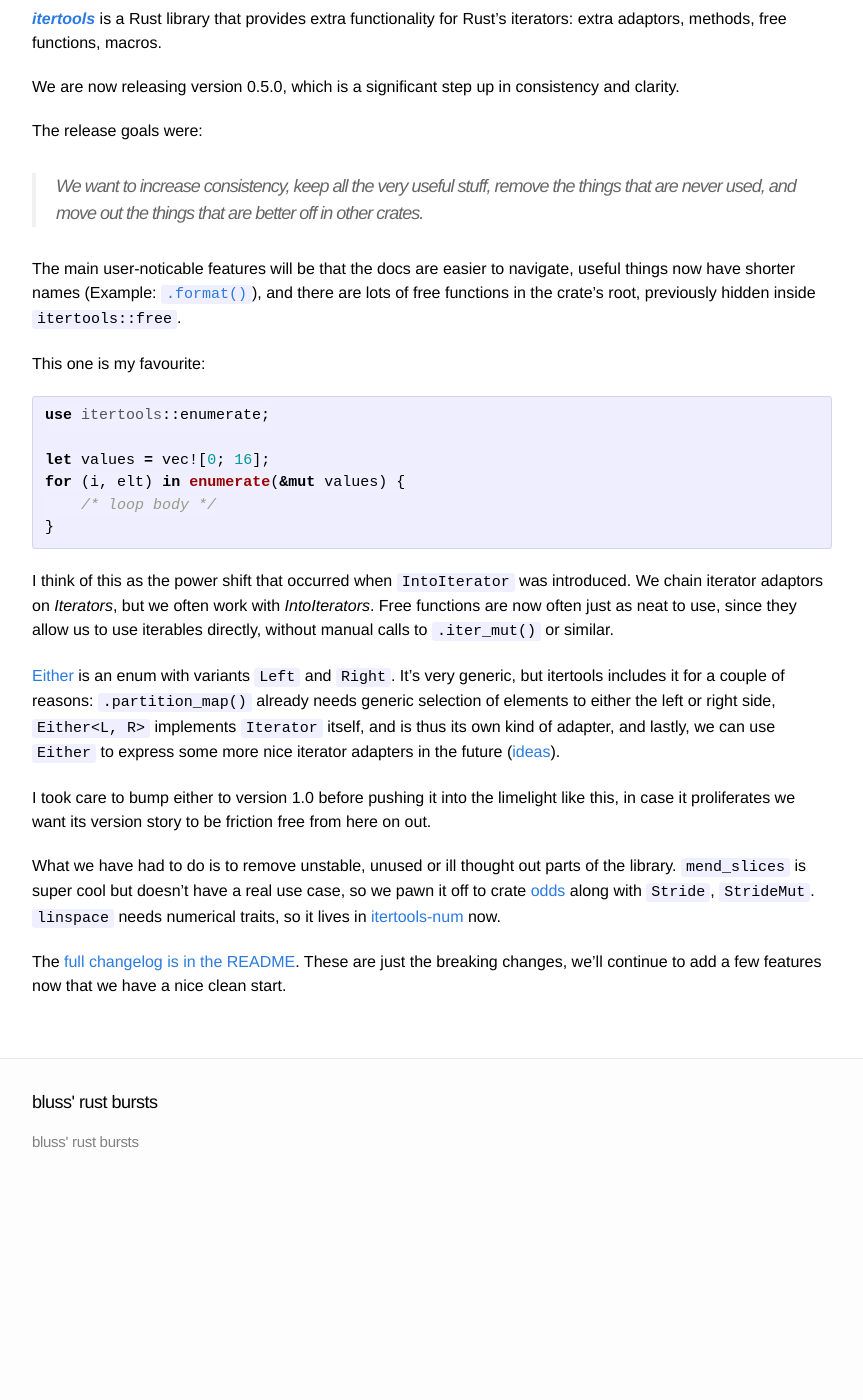
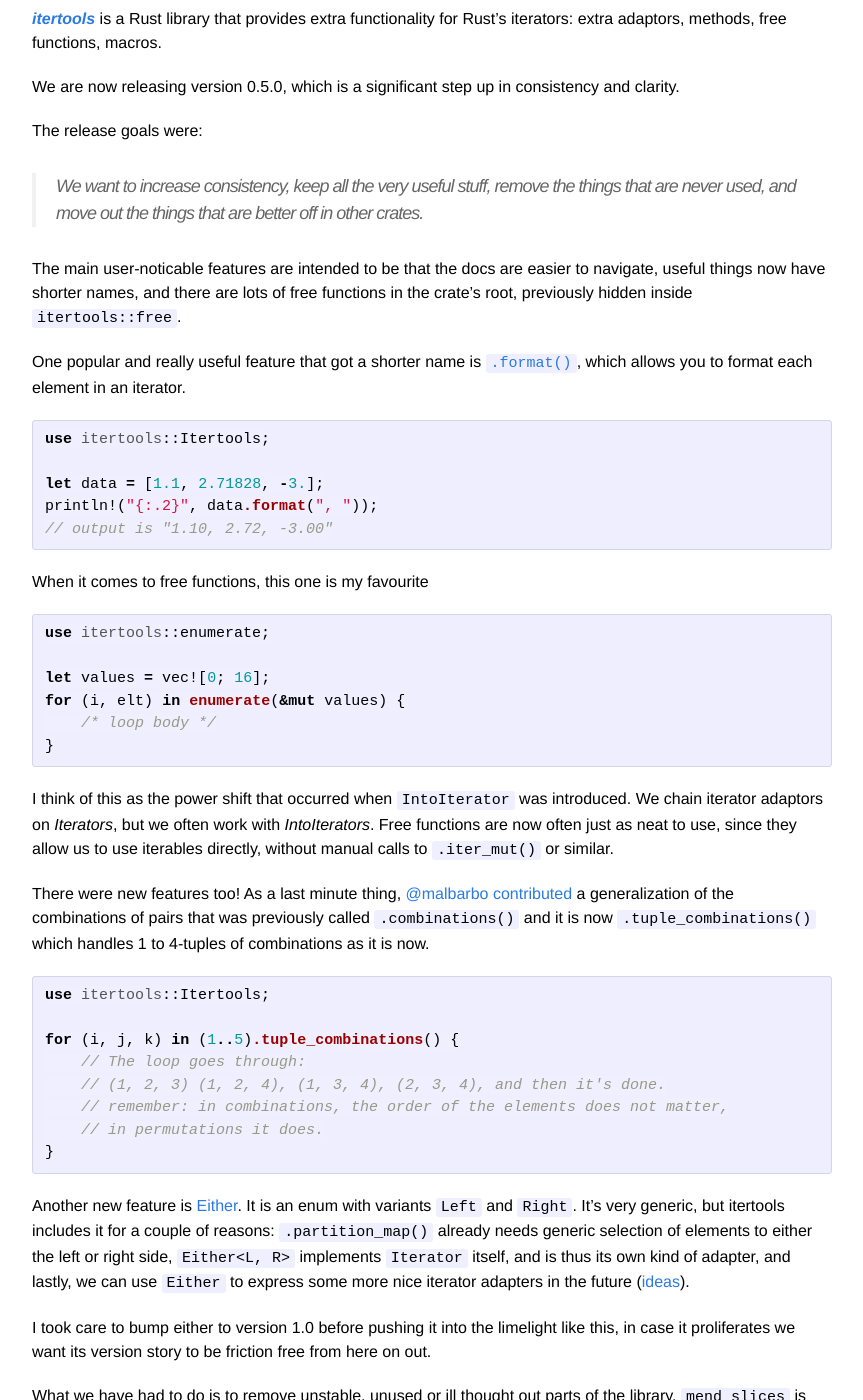
Before and after one commit to bluss/bluss.github.io, a Jekyll site: the page built from _posts/2016-09-26-itertools-0.5.0.markdown, in a window 1280 px wide and 1400 px high, scrolled down 195 px. Shown: the whole window, without its empty margins (208-1071 px from the left). Built offline with Jekyll 4.4.1, drawn with Linux system fonts in a browser that asks for light colours; before the commit the page ends 1394 px from its top, so only the background shows below that; some of the changed text lies outside the part shown.

Commit message:
Update itertools 0.5 post

```diff
--- a/_posts/2016-09-24-itertools-0.5.0.markdown
+++ b/_posts/2016-09-26-itertools-0.5.0.markdown
@@ -19,14 +19,24 @@
 > things that are never used, and move out the things that are better off in
 > other crates.
 
-The main user-noticable features will be that the docs are easier to navigate,
-useful things now have shorter names (Example: [`.format()`][2]), and there
-are lots of free functions in the crate’s root, previously hidden inside
-`itertools::free`.
+The main user-noticable features are intended to be that the docs are easier to
+navigate, useful things now have shorter names, and there are lots of free
+functions in the crate’s root, previously hidden inside `itertools::free`.
+
+One popular and really useful feature that got a shorter name is
+[`.format()`][2], which allows you to format each element in an iterator.
+
+{% highlight rust %}
+use itertools::Itertools;
+
+let data = [1.1, 2.71828, -3.];
+println!("{:.2}", data.format(", "));
+// output is "1.10, 2.72, -3.00"
+{% endhighlight %}
 
 [2]: https://bluss.github.io/rust-itertools/doc/itertools/trait.Itertools.html#method.format
 
-This one is my favourite:
+When it comes to free functions, this one is my favourite
 
 {% highlight rust %}
 use itertools::enumerate;
@@ -42,12 +52,30 @@
 Free functions are now often just as neat to use, since they allow us to use
 iterables directly, without manual calls to `.iter_mut()` or similar.
 
-[Either][either] is an enum with variants `Left` and `Right`. It's very generic,
-but itertools includes it for a couple of reasons: `.partition_map()` already
-needs generic selection of elements to either the left or right side,
-`Either<L, R>` implements `Iterator` itself, and is thus its own kind of adapter,
-and lastly, we can use `Either` to express some more nice iterator adapters
-in the future ([ideas][bug]).
+There were new features too! As a last minute thing, [@malbarbo contributed][151]
+a generalization of the combinations of pairs that was previously called
+`.combinations()` and it is now `.tuple_combinations()` which handles 1 to 4-tuples
+of combinations as it is now.
+
+[151]: https://github.com/bluss/rust-itertools/pull/151
+
+{% highlight rust %}
+use itertools::Itertools;
+
+for (i, j, k) in (1..5).tuple_combinations() {
+    // The loop goes through:
+    // (1, 2, 3) (1, 2, 4), (1, 3, 4), (2, 3, 4), and then it's done.
+    // remember: in combinations, the order of the elements does not matter,
+    // in permutations it does.
+}
+{% endhighlight %}
+
+Another new feature is [Either][either]. It is an enum with variants `Left` and
+`Right`. It's very generic, but itertools includes it for a couple of reasons:
+`.partition_map()` already needs generic selection of elements to either the
+left or right side, `Either<L, R>` implements `Iterator` itself, and is thus
+its own kind of adapter, and lastly, we can use `Either` to express some more
+nice iterator adapters in the future ([ideas][bug]).
 
 I took care to bump either to version 1.0 before pushing it into the limelight
 like this, in case it proliferates we want its version story to be friction
```
Also changed, not shown: other parts of _posts/2016-09-26-itertools-0.5.0.markdown (+1 -1 lines).
